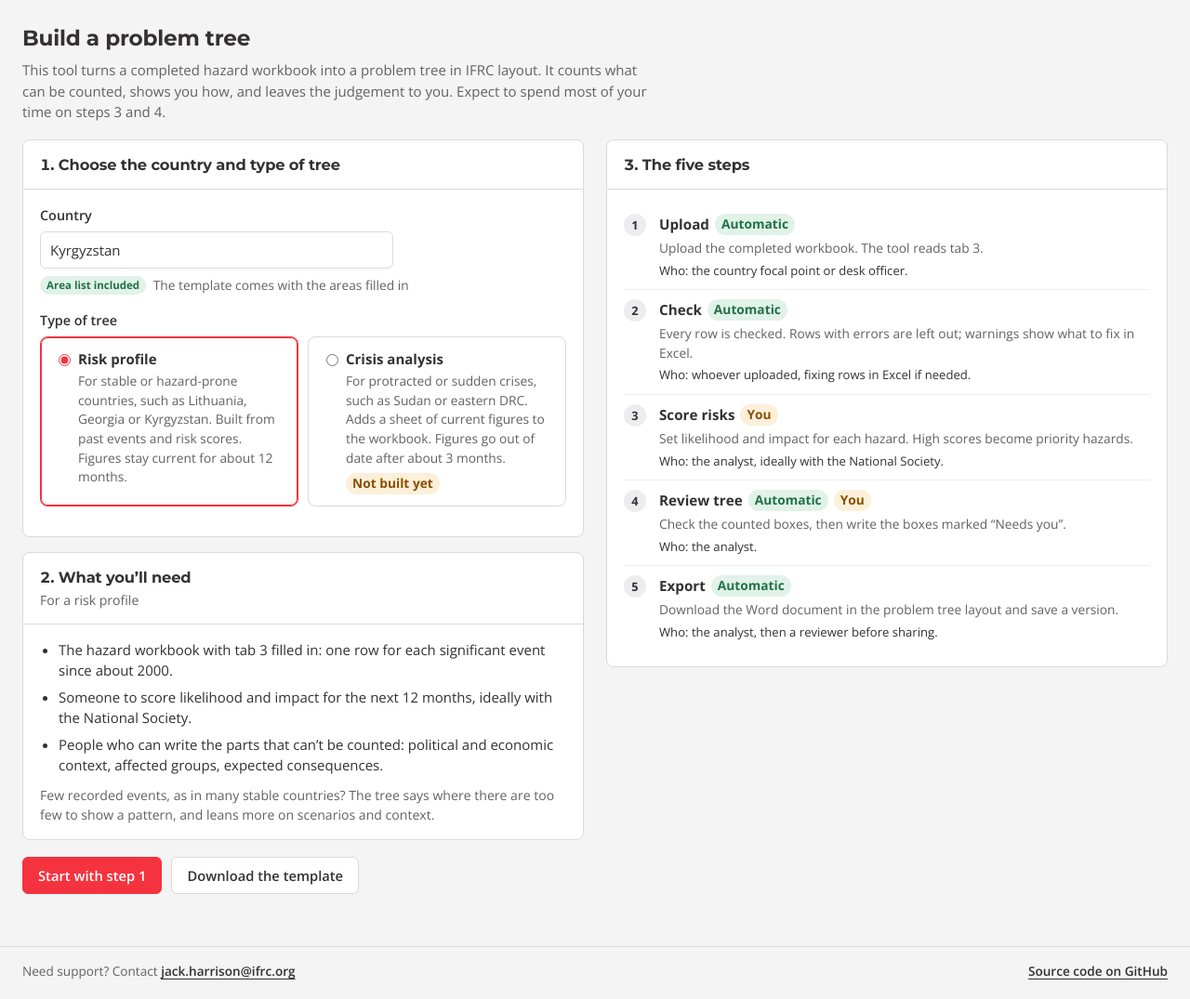
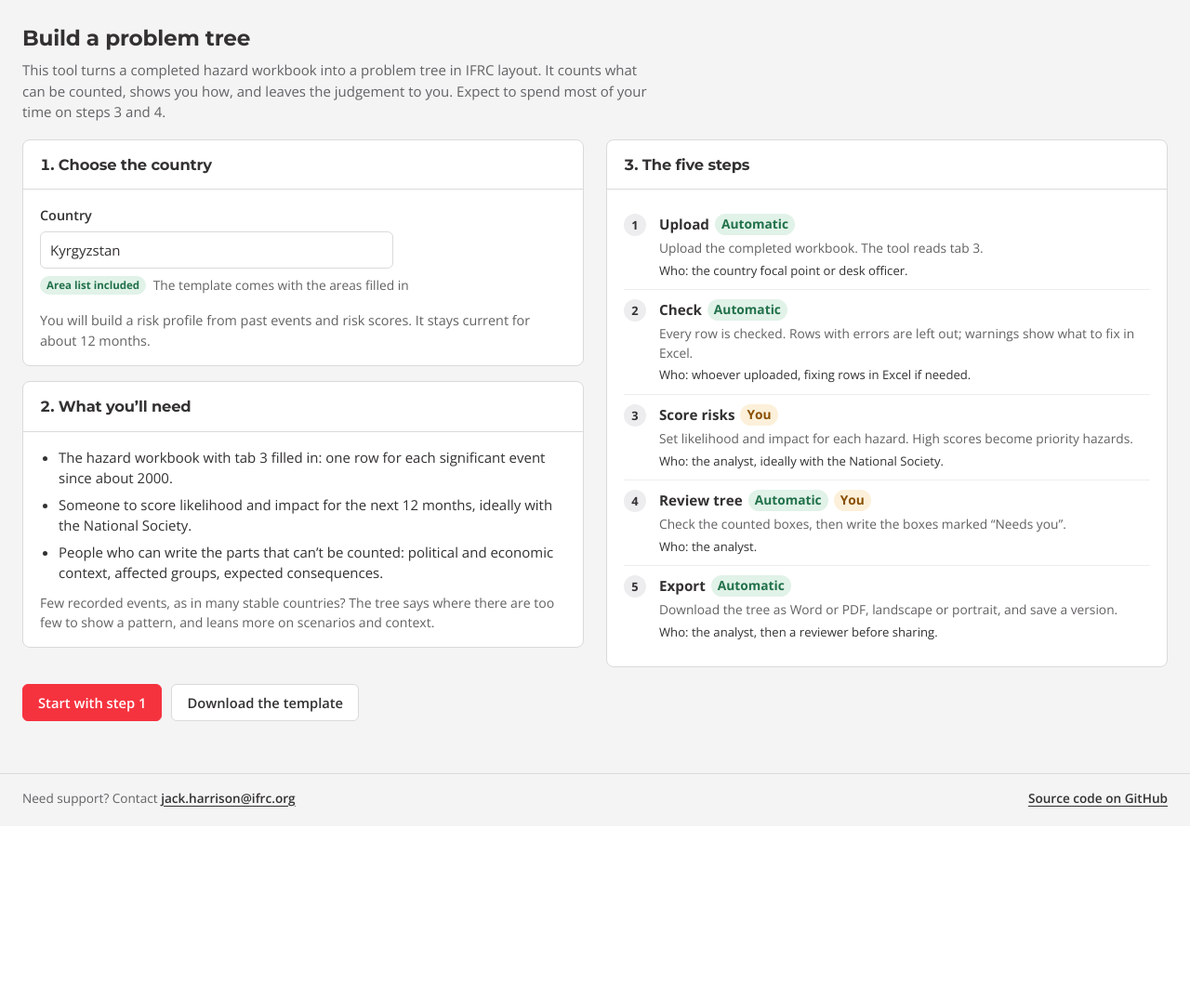
Before and after one commit to jackwharrison/ifrc-scenario-planning, a Flask app: page /start in a window 1280 px wide. Shown: the part 111-1186 px from the top of the page at 93% size. After the commit the page ends 979 px from the top, so only its background shows below. Run offline with Flask 3, Linux system fonts and the light colour scheme.

Commit message:
removing blank crisis analysis section

```diff
--- a/app/routes.py
+++ b/app/routes.py
@@ -18,30 +18,16 @@ from .workbook.template import build_template
 bp = Blueprint("main", __name__)
 SAMPLES = os.path.join(os.path.dirname(__file__), "..", "samples")
 
-TREE_TYPES = {
-    "risk": {
-        "name": "Risk profile", "available": True,
-        "what": "For stable or hazard-prone countries, such as Lithuania, Georgia or Kyrgyzstan. Built from past "
-                "events and risk scores. Figures stay current for about 12 months.",
-        "needs": ["The hazard workbook with tab 3 filled in: one row for each significant event since about 2000.",
-                  "Someone to score likelihood and impact for the next 12 months, ideally with the National Society.",
-                  "People who can write the parts that can’t be counted: political and economic context, affected "
-                  "groups, expected consequences."],
-        "note": "Few recorded events, as in many stable countries? The tree says where there are too few to show a "
-                "pattern, and leans more on scenarios and context.",
-    },
-    "crisis": {
-        "name": "Crisis analysis", "available": False,
-        "what": "For protracted or sudden crises, such as Sudan or eastern DRC. Adds a sheet of current figures to "
-                "the workbook. Figures go out of date after about 3 months.",
-        "needs": ["The hazard workbook with tab 3 filled in, including ongoing events such as the conflict itself.",
-                  "The situation figures sheet: people in need, displaced, food insecurity and disease, each with an "
-                  "area, a date and a source, none older than 3 months.",
-                  "Up-to-date information on humanitarian access, from operations or the National Society.",
-                  "People who can write context and security analysis with care for neutrality."],
-        "note": "Crisis trees describe armed actors and access constraints. Check who should see the tree before "
-                "you share it.",
-    },
+# The app builds one kind of tree: a risk profile from past events and risk scores.
+RISK_PROFILE = {
+    "name": "Risk profile",
+    "what": "You will build a risk profile from past events and risk scores. It stays current for about 12 months.",
+    "needs": ["The hazard workbook with tab 3 filled in: one row for each significant event since about 2000.",
+              "Someone to score likelihood and impact for the next 12 months, ideally with the National Society.",
+              "People who can write the parts that can’t be counted: political and economic context, affected "
+              "groups, expected consequences."],
+    "note": "Few recorded events, as in many stable countries? The tree says where there are too few to show a "
+            "pattern, and leans more on scenarios and context.",
 }
 STEPS = [("start", "Start"), ("upload", "Upload"), ("check", "Check"), ("scores", "Score risks"),
          ("tree", "Review tree"), ("export", "Export")]
@@ -55,7 +41,7 @@ def load(tree_id):
     if tree["data"].get("area_label"):
         setup["area_label"] = tree["data"]["area_label"]
     tree["setup"] = setup
-    tree["type"] = TREE_TYPES[tree["tree_type"]]
+    tree["type"] = RISK_PROFILE
     return tree
 
 
@@ -113,16 +99,16 @@ def home():
 
 @bp.get("/start")
 def start():
-    return page("start.html", step=0, types=TREE_TYPES, countries=lists.countries(),
+    return page("start.html", step=0, profile=RISK_PROFILE, countries=lists.countries(),
                 ready=lists.ready_countries())
 
 
 @bp.post("/start")
 def start_post():
-    country, tree_type = request.form.get("country", ""), request.form.get("tree_type", "risk")
-    if not lists.is_country(country) or not TREE_TYPES.get(tree_type, {}).get("available"):
-        abort(400, "Choose a country from the list and a type of tree that is available.")
-    tree_id = storage.create_tree(country, tree_type, current_user())
+    country = request.form.get("country", "")
+    if not lists.is_country(country):
+        abort(400, "Choose a country from the list.")
+    tree_id = storage.create_tree(country, "risk", current_user())
     label = clean_label(request.form.get("area_label"))
     if label and not lists.country_setup(country):
         storage.save_data(tree_id, {"area_label": label})
--- a/app/static/css/app.css
+++ b/app/static/css/app.css
@@ -127,13 +127,6 @@ main{max-width:1440px;margin:0 auto;padding:24px 24px 56px}
 .field > span{font-weight:600;font-size:.9rem}
 .field select{padding:8px 34px 8px 10px;border:1px solid var(--line);border-radius:6px;background:var(--surface);max-width:320px;appearance:none;
   background-image:linear-gradient(45deg,transparent 50%,var(--muted) 50%),linear-gradient(135deg,var(--muted) 50%,transparent 50%);background-position:calc(100% - 16px) 52%,calc(100% - 11px) 52%;background-size:5px 5px;background-repeat:no-repeat}
-.choices{display:grid;grid-template-columns:1fr 1fr;gap:10px}
-.choice{position:relative;display:block;border:1px solid var(--line);border-radius:8px;padding:12px 14px 12px 40px;cursor:pointer;background:var(--surface)}
-.choice input{position:absolute;left:14px;top:15px;accent-color:var(--red)}
-.choice:has(input:checked){border-color:var(--red);box-shadow:inset 0 0 0 1px var(--red)}
-.choice strong{display:block}
-.choice span{display:block;font-size:.86rem;color:var(--muted);margin-top:3px}
-.choice .tag{display:inline-block;margin-left:0;margin-top:6px}
 .needs{margin:0;padding-left:20px}
 .needs li{margin:0 0 6px}
 .flow .who{grid-column:2;font-size:.82rem;color:var(--ink)}
@@ -312,7 +305,6 @@ textarea{width:100%;border:1px solid var(--line);border-radius:6px;padding:7px 9
   .stats{grid-template-columns:repeat(2,minmax(0,1fr))}
 }
 @media (max-width:720px){
-  .choices{grid-template-columns:1fr}
   .top,.steps{padding-left:12px;padding-right:12px}
   main{padding:18px 12px 48px}
   .layer{grid-template-columns:1fr}
--- a/app/static/js/start.js
+++ b/app/static/js/start.js
@@ -1,4 +1,4 @@
-/* Start page: searchable country box, type of tree, and what you'll need. */
+/* Start page: searchable country box and the area label for countries without a built-in list. */
 (function(){
   const S = window.START, READY = new Set(S.ready);
   const NAMES = S.countries.map(c => c.name), ALIASES = Object.fromEntries(S.countries.map(c => [c.name, c.aliases || ""]));
@@ -41,15 +41,11 @@
   inp.addEventListener("blur", () => setTimeout(() => { if(!list.hidden){ inp.value = hidden.value; close(); } }, 120));
 
   function update(){
-    const c = hidden.value, type = document.querySelector('input[name="tree_type"]:checked').value;
+    const c = hidden.value;
     $("#countryStatus").innerHTML = !c ? "" : READY.has(c) ? `<span class="tag auto">Area list included</span> The template comes with the areas filled in`
       : `<span class="tag man">Areas from your workbook</span> List your areas in tab Lists of the template, or the app uses the names in tab 3`;
     $("#labelField").classList.toggle("hidden", !c || READY.has(c));
-    document.querySelectorAll(".needs-card").forEach(el => el.classList.toggle("hidden", el.dataset.type !== type));
-    const typeOk = type === "risk";
-    let msg = "";
-    if(!c) msg = "Choose a country.";
-    else if(!typeOk) msg = "Crisis analysis is not built yet. Choose Risk profile.";
+    const msg = c ? "" : "Choose a country.";
     const ok = !msg;
     $("#startBtn").disabled = !ok;
     $("#blocker").textContent = msg; $("#blocker").classList.toggle("hidden", ok);
@@ -57,6 +53,5 @@
     if(c){ t.href = S.templateBase.replace("__C__", encodeURIComponent(c)); t.removeAttribute("aria-disabled"); t.style.pointerEvents = ""; t.style.opacity = ""; }
     else { t.href = "#"; t.setAttribute("aria-disabled", "true"); t.style.pointerEvents = "none"; t.style.opacity = ".45"; }
   }
-  document.querySelectorAll('input[name="tree_type"]').forEach(r => r.addEventListener("change", update));
   update();
 })();
--- a/app/storage.py
+++ b/app/storage.py
@@ -74,6 +74,7 @@ def _tree(row):
 
 
 def create_tree(country, tree_type, user):
+    """tree_type is always "risk" for now; the column is kept so older databases still work."""
     cur = db().execute("INSERT INTO trees (country, tree_type, created_at, created_by, updated_at, data) VALUES (?,?,?,?,?,?)",
                        (country, tree_type, now(), user, now(), "{}"))
     db().commit()
--- a/app/templates/export.html
+++ b/app/templates/export.html
@@ -7,7 +7,7 @@
   {% set kept = (b.lines|rejectattr('out')|map(attribute='text')|list) + (b.mine|map(attribute='text')|list) %}
   {% if kept %}<ul>{% for t in kept %}<li>{{ t }}</li>{% endfor %}</ul>{% else %}<p class="gap">To be completed</p>{% endif %}</td>
 {% endmacro %}
-<div class="page-head"><h1>Export</h1><p>Preview of the document, laid out like the DRC problem tree: priorities at the top and context at the bottom. Choose landscape or portrait, and Word or PDF, under the preview.</p></div>
+<div class="page-head"><h1>Export</h1><p>Preview of the document: priorities at the top and context at the bottom. Choose landscape or portrait, and Word or PDF, under the preview.</p></div>
 {% call help("export") %}<ul><li>Go through the list under the preview. None of it blocks the export, but each open point is a gap a reader will notice.</li><li>Download Word if people will edit it, PDF if they will only read it. Share it for review before it goes further.</li><li>Saving a version keeps a copy of this tree, so you can compare it with the next update.</li></ul>{% endcall %}
 {% if request.args.get('saved') %}<p class="ok-note">Version saved.</p>{% endif %}
 <div class="doc-scroll"><div class="doc landscape" id="docPreview" aria-label="Document preview">
--- a/app/templates/home.html
+++ b/app/templates/home.html
@@ -1,16 +1,15 @@
 {% extends "base.html" %}
 {% block content %}
 <div class="page-head"><h1>Problem trees</h1>
-<p>Each tree belongs to one country and one type. Open a tree to upload a newer workbook, change scores or export again.</p></div>
+<p>Each tree is a risk profile for one country. Open a tree to upload a newer workbook, change scores or export again.</p></div>
 <div class="btn-row" style="margin:0 0 18px"><a class="btn primary" href="{{ url_for('main.start') }}">Start a new tree</a></div>
 <section class="card">
   {% if trees %}
   <div class="score-wrap"><table class="trees">
-    <thead><tr><th>Country</th><th>Type</th><th>Workbook</th><th class="num">Events</th><th>Last updated</th><th>Created by</th></tr></thead>
+    <thead><tr><th>Country</th><th>Workbook</th><th class="num">Events</th><th>Last updated</th><th>Created by</th></tr></thead>
     <tbody>
     {% for t in trees %}
       <tr><td><a href="{{ url_for('main.tree' if t.data.get('events') else 'main.upload', tree_id=t.id) }}">{{ t.country }}</a></td>
-      <td>{{ 'Risk profile' if t.tree_type == 'risk' else 'Crisis analysis' }}</td>
       <td>{{ t.data.get('file', 'Not uploaded yet') }}</td>
       <td class="num">{{ t.data.get('events', [])|length }}</td>
       <td>{{ t.updated_at }}</td><td>{{ t.created_by or '' }}</td></tr>
--- a/app/templates/start.html
+++ b/app/templates/start.html
@@ -6,7 +6,7 @@
 <input type="hidden" name="csrf" value="{{ csrf_token }}">
 <input type="hidden" name="country" id="countryValue" value="{{ ready[0] if ready else '' }}">
 <div class="start-grid"><div>
-  <section class="card"><div class="card-head"><h2>1. Choose the country and type of tree</h2></div><div class="card-body">
+  <section class="card"><div class="card-head"><h2>1. Choose the country</h2></div><div class="card-body">
     <div class="field combo"><label for="countryInput"><span style="font-weight:600;font-size:.9rem">Country</span></label>
       <div class="combo-wrap"><input id="countryInput" type="text" role="combobox" aria-autocomplete="list" aria-expanded="false" aria-controls="countryList" autocomplete="off" spellcheck="false" placeholder="Type to search, for example Kyr or DRC" value="{{ ready[0] if ready else '' }}">
       <ul id="countryList" role="listbox" class="combo-list" hidden></ul></div>
@@ -14,17 +14,11 @@
     <div class="field hidden" id="labelField"><label for="areaLabel"><span style="font-weight:600;font-size:.9rem">What are the first-level areas called?</span></label>
       <input id="areaLabel" name="area_label" type="text" maxlength="30" placeholder="For example province, region, district or state" style="max-width:380px;padding:8px 10px;border:1px solid var(--line);border-radius:6px;background:var(--surface)">
       <span class="combo-status">Used in the tree and the area table. Leave empty to say “area”.</span></div>
-    <div class="field" role="radiogroup" aria-label="Type of tree"><span>Type of tree</span><div class="choices">
-      {% for key, t in types.items() %}
-      <label class="choice"><input type="radio" name="tree_type" value="{{ key }}" {{ 'checked' if loop.first }}><strong>{{ t.name }}</strong><span>{{ t.what }}</span>{% if not t.available %}<span class="tag man">Not built yet</span>{% endif %}</label>
-      {% endfor %}
-    </div></div>
+    <p class="muted" style="margin:0">{{ profile.what }}</p>
   </div></section>
-  {% for key, t in types.items() %}
-  <section class="card needs-card {{ '' if loop.first else 'hidden' }}" data-type="{{ key }}" style="margin-top:16px"><div class="card-head"><h2>2. What you’ll need</h2><p>For a {{ t.name|lower }}</p></div><div class="card-body">
-    <ul class="needs">{% for n in t.needs %}<li>{{ n }}</li>{% endfor %}</ul><p style="margin-top:10px;font-size:.88rem;color:var(--muted)">{{ t.note }}</p>
+  <section class="card" style="margin-top:16px"><div class="card-head"><h2>2. What you’ll need</h2></div><div class="card-body">
+    <ul class="needs">{% for n in profile.needs %}<li>{{ n }}</li>{% endfor %}</ul><p style="margin-top:10px;font-size:.88rem;color:var(--muted)">{{ profile.note }}</p>
   </div></section>
-  {% endfor %}
 </div>
 <section class="card"><div class="card-head"><h2>3. The five steps</h2></div><div class="card-body">
   <ol class="flow">
@@ -32,7 +26,7 @@
     <li><strong>Check<span class="tag auto">Automatic</span></strong><span>Every row is checked. Rows with errors are left out; warnings show what to fix in Excel.</span><span class="who">Who: whoever uploaded, fixing rows in Excel if needed.</span></li>
     <li><strong>Score risks<span class="tag man">You</span></strong><span>Set likelihood and impact for each hazard. High scores become priority hazards.</span><span class="who">Who: the analyst, ideally with the National Society.</span></li>
     <li><strong>Review tree<span class="tag auto">Automatic</span><span class="tag man">You</span></strong><span>Check the counted boxes, then write the boxes marked “Needs you”.</span><span class="who">Who: the analyst.</span></li>
-    <li><strong>Export<span class="tag auto">Automatic</span></strong><span>Download the Word document in the problem tree layout and save a version.</span><span class="who">Who: the analyst, then a reviewer before sharing.</span></li>
+    <li><strong>Export<span class="tag auto">Automatic</span></strong><span>Download the tree as Word or PDF, landscape or portrait, and save a version.</span><span class="who">Who: the analyst, then a reviewer before sharing.</span></li>
   </ol>
 </div></section></div>
 <div class="btn-row"><button type="submit" class="btn primary" id="startBtn">Start with step 1</button><a class="btn" id="templateLink" href="#">Download the template</a></div>
```
Also changed, not shown: tests/test_app.py (+3 -7 lines), tests/test_areas.py (+2 -2 lines), README.md.
